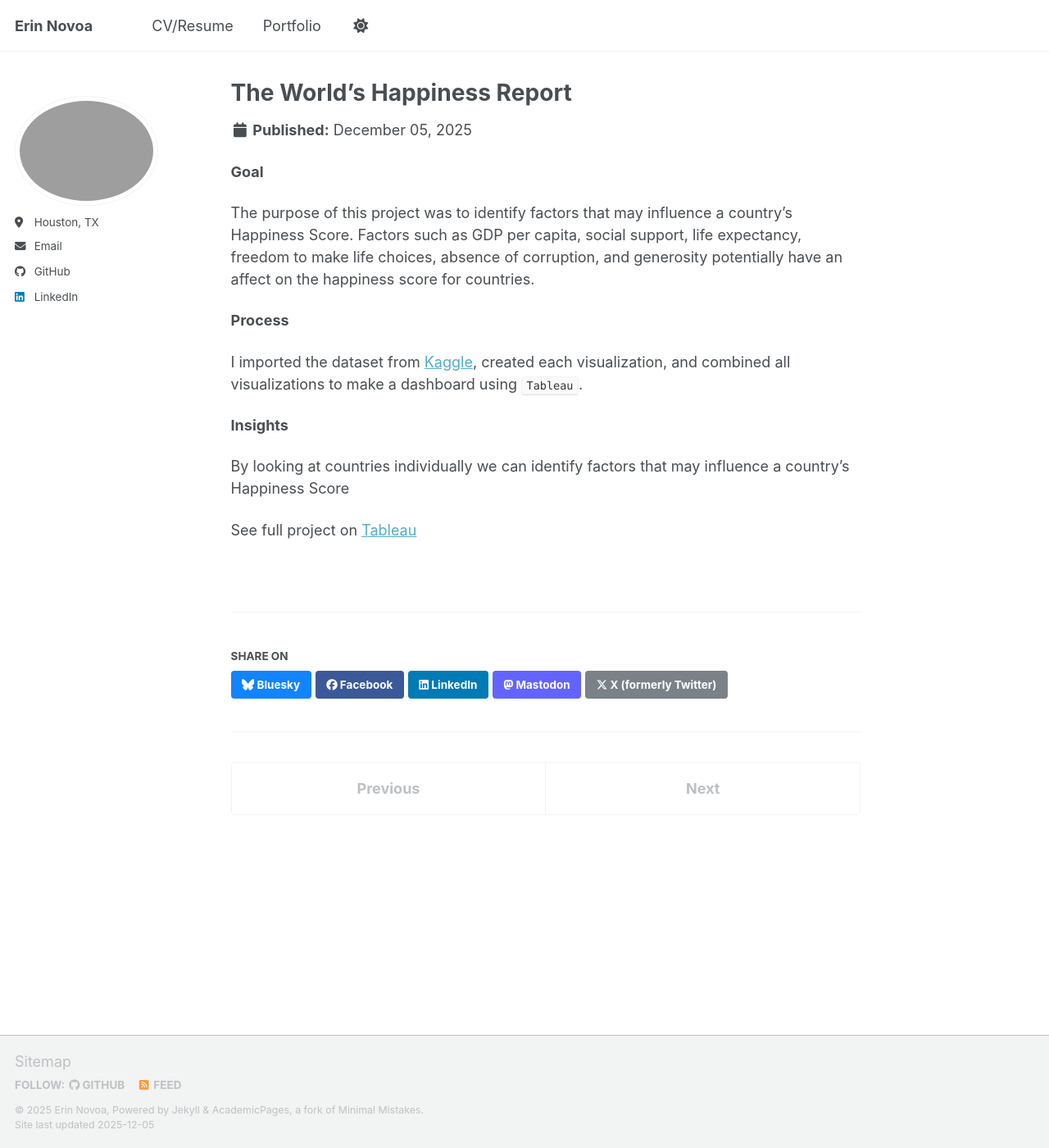
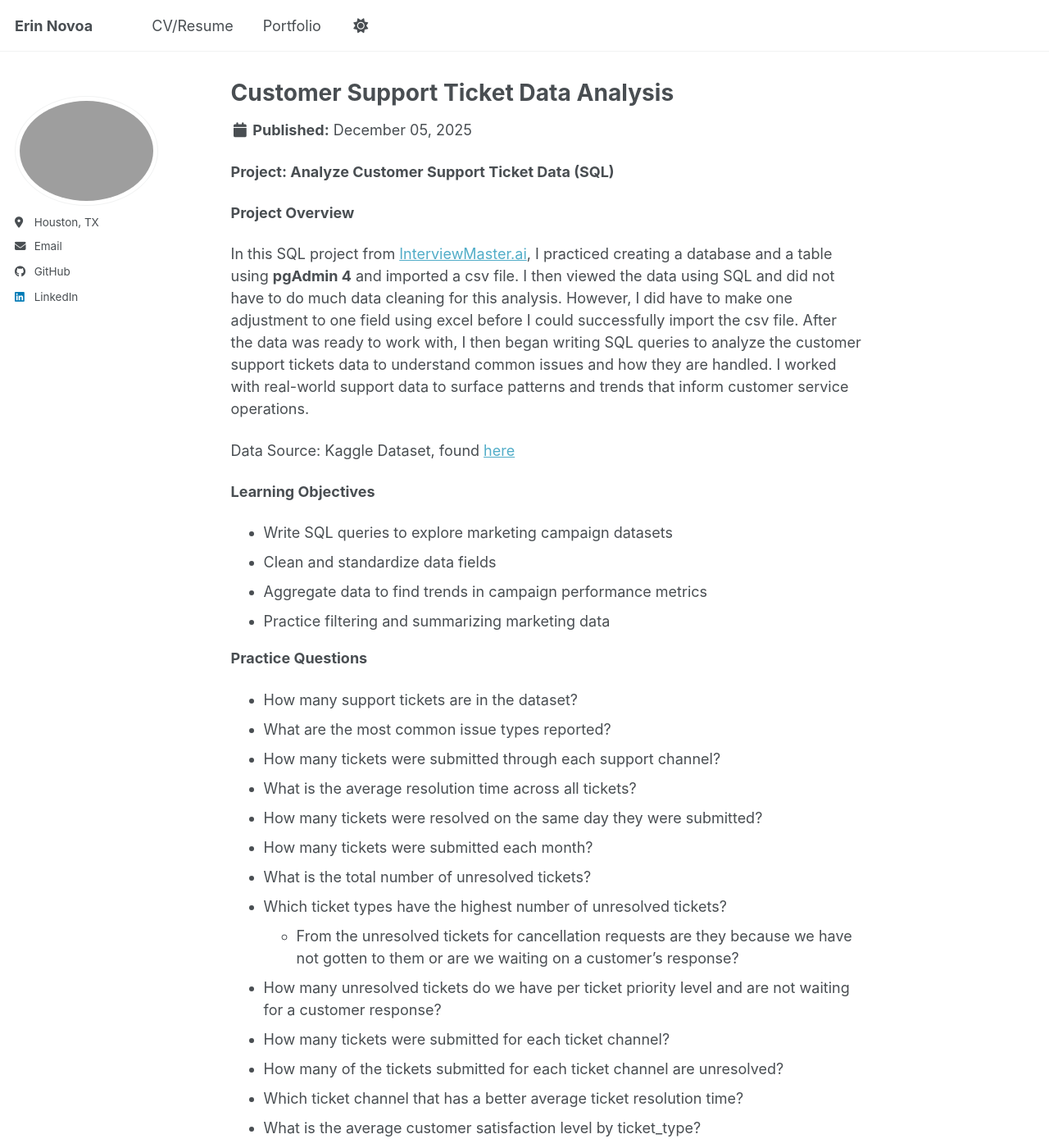
Before and after one commit to eknovoa/eknovoa.github.io, a Jekyll site: the page built from _portfolio/portfolio-2.md, in a window 1280 px wide and 1400 px high. Shown: the whole window at 82% size. Built offline with Jekyll 4.4.1, drawn with Linux system fonts in a browser that asks for light colours; a script bundle is joined from its source files by our own code; library files that are not in the unit come from our copies; some of the changed text lies outside the part shown.

Commit message:
renamed some of the files and added a new portfolio project which is now under portfolio-2

```diff
--- a/_portfolio/portfolio-2.md
+++ b/_portfolio/portfolio-2.md
@@ -1,19 +1,44 @@
 ---
-title: "The World's Happiness Report"
-excerpt: "<img src='https://images.unsplash.com/photo-1509909756405-be0199881695?ixlib=rb-4.0.3&q=85&fm=jpg&crop=entropy&cs=srgb&w=3600'>"
+title: "Customer Support Ticket Data Analysis"
+excerpt: "<img src='https://images.unsplash.com/photo-1737703049274-0e661cb43bc9?ixlib=rb-4.1.0&q=85&fm=jpg&crop=entropy&cs=srgb'>"
 collection: portfolio
 ---
 
-**Goal**
 
-The purpose of this project was to identify factors that may influence a country’s Happiness Score. Factors such as GDP per capita, social support, life expectancy, freedom to make life choices, absence of corruption, and generosity potentially have an affect on the happiness score for countries.
+**Project: Analyze Customer Support Ticket Data (SQL)**
 
-**Process**
+**Project Overview**
 
-I imported the dataset from [Kaggle](https://www.kaggle.com/datasets/unsdsn/world-happiness), created each visualization, and combined all visualizations to make a dashboard using `Tableau`.
+In this SQL project from [InterviewMaster.ai](https://www.interviewmaster.ai/content/sql/projects/level1projects), I practiced creating a database and a table using __pgAdmin 4__ and imported a csv file. I then viewed the data using SQL and did not have to do much data cleaning for this analysis. However, I did have to make one adjustment to one field using excel before I could successfully import the csv file. After the data was ready to work with, I then began writing SQL queries to analyze the customer support tickets data to understand common issues and how they are handled. I worked with real-world support data to surface patterns and trends that inform customer service operations.
 
-**Insights**
+Data Source: Kaggle Dataset, found [here](https://www.kaggle.com/datasets/suraj520/customer-support-ticket-dataset)
 
-By looking at countries individually we can identify factors that may influence a country’s Happiness Score
 
-See full project on [Tableau](https://public.tableau.com/app/profile/erin.novoa/viz/TheWorldsHappinessReport/Dashboard1)
+**Learning Objectives**
+
+- Write SQL queries to explore marketing campaign datasets
+- Clean and standardize data fields
+- Aggregate data to find trends in campaign performance metrics
+- Practice filtering and summarizing marketing data
+
+
+**Practice Questions**
+
+- How many support tickets are in the dataset?
+- What are the most common issue types reported?
+- How many tickets were submitted through each support channel?
+- What is the average resolution time across all tickets?
+- How many tickets were resolved on the same day they were submitted?
+- How many tickets were submitted each month?
+- What is the total number of unresolved tickets?
+- Which ticket types have the highest number of unresolved tickets?
+  - From the unresolved tickets for cancellation requests are they because we have not gotten to them or are we waiting on a customer's response?
+- How many unresolved tickets do we have per ticket priority level and are not waiting for a customer response?
+- How many tickets were submitted for each ticket channel?
+- How many of the tickets submitted for each ticket channel are unresolved?
+- Which ticket channel that has a better average ticket resolution time?
+- What is the average customer satisfaction level by ticket_type?
+
+
+
+Please see full project on my [GitHub](https://github.com/eknovoa/SQL/tree/main/custommer_support_analysis).
```
Also changed, not shown: _portfolio/portfolio-3.md (+7 -12 lines), _portfolio/portfolio-4.md (+11 -12 lines), _portfolio/portfolio-5.md (added, +25 -0 lines).
